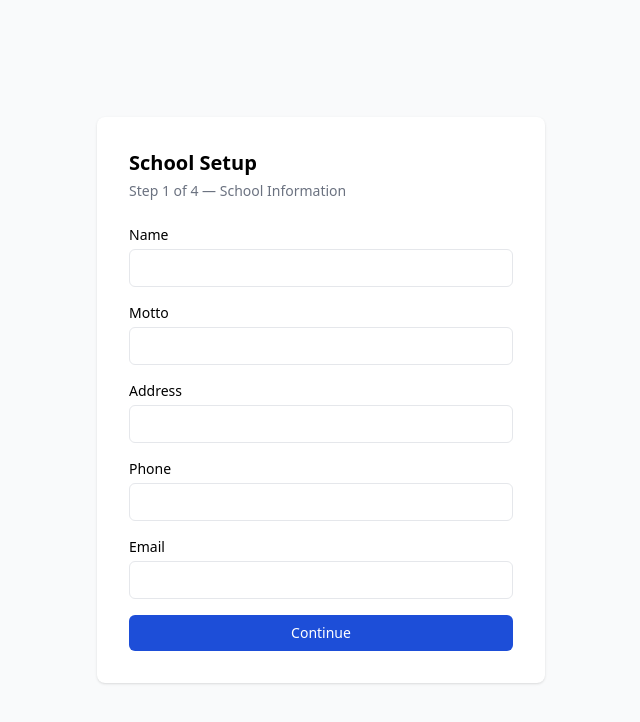
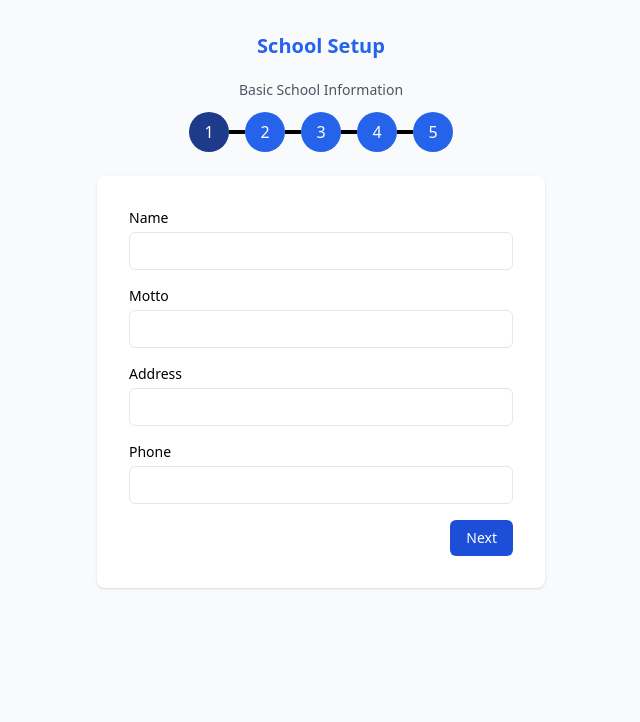
Before and after one commit to Nisha-developers/CBT-SYSTEM-FOR-FRONTEND, a React (Vite) app: page /school-setup/info in a window 1280 px wide. Shown: the top 722 px of the page, without its empty margins (319-959 px from the left). Built offline with nearby package versions, Linux system fonts and the light colour scheme; no server answers; the HTML template or start-up script is replaced by a standard one.

Commit message:
Setting up school question

```diff
--- a/package.json
+++ b/package.json
@@ -12,7 +12,7 @@
     "axios": "^1.7.7",
     "react": "^18.3.1",
     "react-dom": "^18.3.1",
-    "react-router-dom": "^6.26.2",
+    "react-router-dom": "^6.30.6",
     "zustand": "^4.5.5"
   },
   "devDependencies": {
--- /dev/null
+++ b/src/components/common/Steps.jsx
@@ -0,0 +1,20 @@
+const Steps = ({ activeStep }) => {
+  return (
+    <ul className="flex justify-center space-x-4 mb-6">
+      {[1, 2, 3, 4, 5].map((step) => (
+        <li
+          key={step}
+          className={`relative z-10 flex h-10 w-10 cursor-pointer items-center justify-center rounded-full text-white ${
+            step > 1
+              ? "before:absolute before:right-full before:top-1/2 before:h-1 before:w-4 before:-translate-y-1/2 before:bg-black before:content-['']"
+              : ''
+          } ${activeStep === step ? 'bg-blue-900' : 'bg-blue-600'}`}
+        >
+          {step}
+        </li>
+      ))}
+    </ul>
+  )
+}
+
+export default Steps
--- a/src/pages/SchoolSetup/Step1SchoolInfo.jsx
+++ b/src/pages/SchoolSetup/Step1SchoolInfo.jsx
@@ -1,19 +1,28 @@
 import { useNavigate } from 'react-router-dom';
 import { useSchoolStore } from '../../store/useSchoolStore';
 import Button from '../../components/common/Button';
+import Steps from '../../components/common/Steps';
+import { useEffect } from 'react';
 
-const fields = ['name', 'motto', 'address', 'phone', 'email'];
 
-export default function Step1SchoolInfo() {
+
+export default function Step1SchoolInfo({fields}) {
+
   const navigate = useNavigate();
+ const determinPath = fields.includes('phone') ? '/school-setup/info2' : '/school-setup/classes';
+
+ console.log(determinPath);
   const { wizard, setWizardStep } = useSchoolStore();
   const info = wizard.info;
 
   return (
-    <div className="min-h-screen flex items-center justify-center bg-gray-50">
-      <div className="bg-white p-8 rounded-lg shadow w-full max-w-md">
-        <h1 className="text-xl font-semibold mb-1">School Setup</h1>
-        <p className="text-sm text-gray-500 mb-6">Step 1 of 4 — School Information</p>
+    <div className="min-h-screen bg-gray-50">
+      <h1 className="text-xl font-extrabold mb-1 text-center  text-blue-600 pt-8 pb-4">School Setup</h1>
+        {/* <p className="text-sm text-gray-500 mb-6">Step 1 of 4School Information</p> */}
+        <p className='text-gray-600 text-sm text-center mb-3'>Basic School Information</p>
+        <Steps activeStep={determinPath.includes('info2') ? 1 : 2} />
+      <div className="bg-white p-8 rounded-lg shadow w-full max-w-md mx-auto">
+
 
         {fields.map((field) => (
           <div key={field} className="mb-4">
@@ -26,10 +35,11 @@ export default function Step1SchoolInfo() {
           </div>
         ))}
         {/* Logo upload wiring goes here — store the file/URL in wizard.info.logoUrl */}
-
-        <Button className="w-full" onClick={() => navigate('/school-setup/classes')}>
-          Continue
+<div className="flex justify-end">
+        <Button className="" onClick={() => navigate(determinPath)}>
+          Next
         </Button>
+        </div>
       </div>
     </div>
   );
--- a/src/pages/SchoolSetup/Step2Arms.jsx
+++ b/src/pages/SchoolSetup/Step2Arms.jsx
@@ -2,6 +2,7 @@ import { useState } from 'react';
 import { useNavigate } from 'react-router-dom';
 import { useSchoolStore } from '../../store/useSchoolStore';
 import Button from '../../components/common/Button';
+import Steps from '../../components/common/Steps';
 
 // Arms belong to a class (e.g. SS2 -> A, B). Depends on classes from Step 3.
 export default function Step2Arms() {
@@ -26,10 +27,12 @@ export default function Step2Arms() {
   };
 
   return (
-    <div className="min-h-screen flex items-center justify-center bg-gray-50">
+    <div className="min-h-screen flex items-center justify-center bg-gray-50 flex-col">
+       <h1 className="text-xl font-extrabold mb-9 text-blue-600">School Setup</h1>
+       <Steps activeStep={4} />
+        <p className="text-sm text-gray-500 mb-6">Step 3 of 4 — Arms per class (e.g. A, B, Science)</p>
       <div className="bg-white p-8 rounded-lg shadow w-full max-w-md">
-        <h1 className="text-xl font-semibold mb-1">School Setup</h1>
-        <p className="text-sm text-gray-500 mb-6">Step 3 of 4 — Arms per class (e.g. A, B, Science)</p>
+
 
         {wizard.classes.length === 0 ? (
           <p className="text-sm text-red-500 mb-4">Add classes first (previous step).</p>
@@ -64,10 +67,11 @@ export default function Step2Arms() {
             </li>
           ))}
         </ul>
-
-        <Button className="w-full" onClick={() => navigate('/school-setup/subjects')}>
-          Continue
+<div className="flex justify-end">
+        <Button className="" onClick={() => navigate('/school-setup/subjects')}>
+         Next
         </Button>
+        </div>
       </div>
     </div>
   );
--- a/src/pages/SchoolSetup/Step3Classes.jsx
+++ b/src/pages/SchoolSetup/Step3Classes.jsx
@@ -2,6 +2,7 @@ import { useState } from 'react';
 import { useNavigate } from 'react-router-dom';
 import { useSchoolStore } from '../../store/useSchoolStore';
 import Button from '../../components/common/Button';
+import Steps from '../../components/common/Steps';
 
 export default function Step3Classes() {
   const navigate = useNavigate();
@@ -16,10 +17,12 @@ export default function Step3Classes() {
   const removeClass = (name) => setWizardStep('classes', wizard.classes.filter((c) => c !== name));
 
   return (
-    <div className="min-h-screen flex items-center justify-center bg-gray-50">
+    <div className="min-h-screen flex items-center flex-col justify-center bg-gray-50">
+        <h1 className="text-xl font-extrabold mb-9 text-blue-600">School Setup</h1>
+    <Steps activeStep={3} />
+
+        <p className="text-sm text-gray-500 mb-6">Classes(Eg: JSS1, SS2)</p>
       <div className="bg-white p-8 rounded-lg shadow w-full max-w-md">
-        <h1 className="text-xl font-semibold mb-1">School Setup</h1>
-        <p className="text-sm text-gray-500 mb-6">Step 2 of 4 — Classes (e.g. JSS1, SS2)</p>
 
         <div className="flex gap-2 mb-4">
           <input
@@ -41,9 +44,11 @@ export default function Step3Classes() {
           ))}
         </ul>
 
-        <Button className="w-full" onClick={() => navigate('/school-setup/arms')}>
-          Continue
+<div className="flex justify-end">
+        <Button className="" onClick={() => navigate('/school-setup/arms')}>
+          Next
         </Button>
+      </div>
       </div>
     </div>
   );
--- a/src/pages/SchoolSetup/Step4Subjects.jsx
+++ b/src/pages/SchoolSetup/Step4Subjects.jsx
@@ -38,10 +38,10 @@ export default function Step4Subjects() {
   };
 
   return (
-    <div className="min-h-screen flex items-center justify-center bg-gray-50">
+    <div className="min-h-screen flex items-center justify-center flex-col bg-gray-50">
+      <h1 className="text-xl font-extrabold mb-9 text-blue-600">School Setup</h1>
+        <p className="text-sm text-gray-500 mb-6">Subjects for Each Class</p>
       <div className="bg-white p-8 rounded-lg shadow w-full max-w-md">
-        <h1 className="text-xl font-semibold mb-1">School Setup</h1>
-        <p className="text-sm text-gray-500 mb-6">Step 4 of 4 — Subjects</p>
         {error && <p className="text-red-600 text-sm mb-4">{error}</p>}
 
         <div className="flex gap-2 mb-4">
--- a/src/routes/AppRoutes.jsx
+++ b/src/routes/AppRoutes.jsx
@@ -1,4 +1,5 @@
-import { Routes, Route } from 'react-router-dom';
+import { Routes, Route, useNavigate} from 'react-router-dom';
+import { useEffect } from 'react';
 import ProtectedRoute from './ProtectedRoute';
 
 import Homepage from '../pages/Homepage';
@@ -34,12 +35,23 @@ import TakeExam from '../pages/Student/TakeExam';
 import MyResults from '../pages/Student/MyResults';
 
 export default function AppRoutes() {
+  const schoolSetupCompleted = localStorage.getItem('schoolSetupCompleted') === true;
+  const navigate = useNavigate();
+   useEffect(() => {
+    if (!schoolSetupCompleted) {
+      navigate('/school-setup/info');
+    }
+  }, [schoolSetupCompleted]);
+  const question1 = ['name', 'motto', 'address', 'phone'];
+  const question2 = ['email', 'HeadLine', 'Description', 'LogoUrl'];
+
   return (
     <Routes>
       {/* Public */}
       <Route path="/" element={<Homepage />} />
       <Route path="/login" element={<Login />} />
-      <Route path="/school-setup/info" element={<Step1SchoolInfo />} />
+      <Route path="/school-setup/info" element={<Step1SchoolInfo fields={question1} />} />
+      <Route path="/school-setup/info2" element={<Step1SchoolInfo fields={question2} />} />
       <Route path="/school-setup/classes" element={<Step3Classes />} />
       <Route path="/school-setup/arms" element={<Step2Arms />} />
       <Route path="/school-setup/subjects" element={<Step4Subjects />} />
--- a/src/store/useSchoolStore.js
+++ b/src/store/useSchoolStore.js
@@ -1,4 +1,5 @@
 import { create } from 'zustand';
+import { persist } from "zustand/middleware";
 
 // School-setup wizard state (Steps 1-4) + the loaded school record
 // once setup is complete.
```
Also changed, not shown: 1 other file (tests, documents, lock files or other folders).
